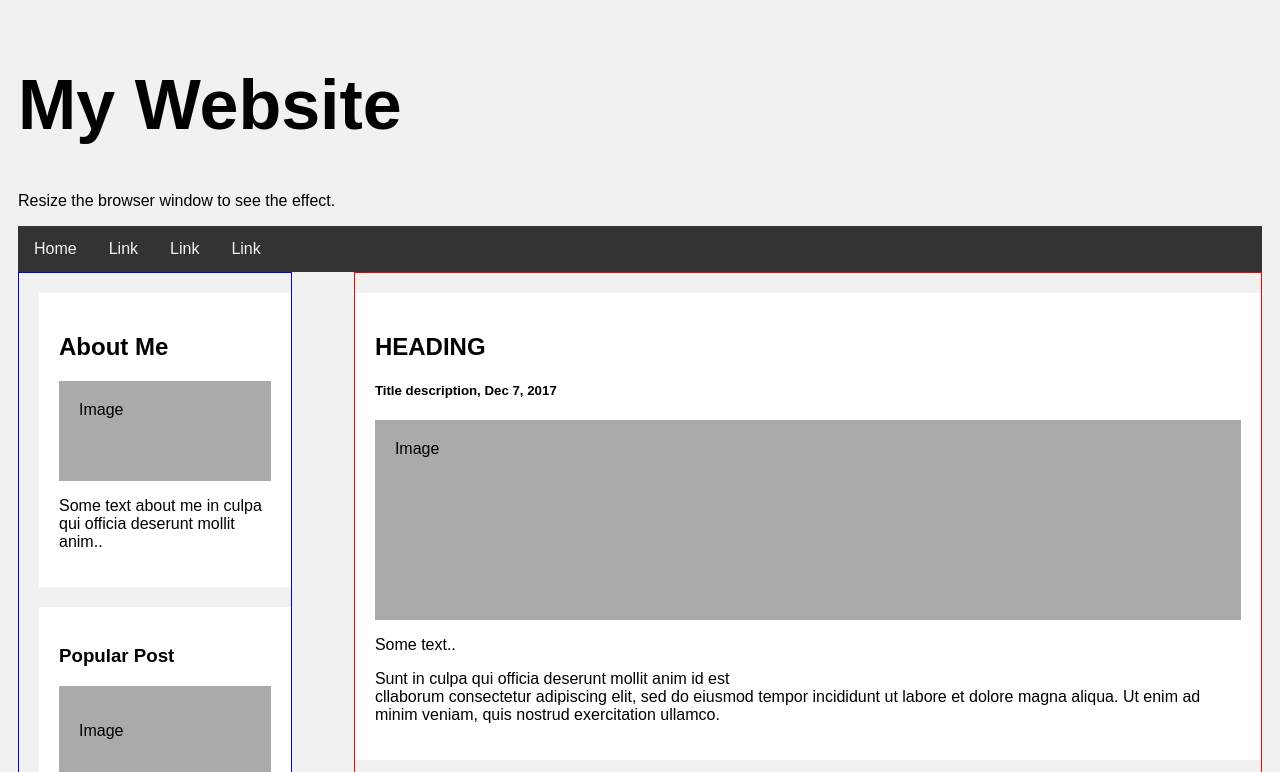
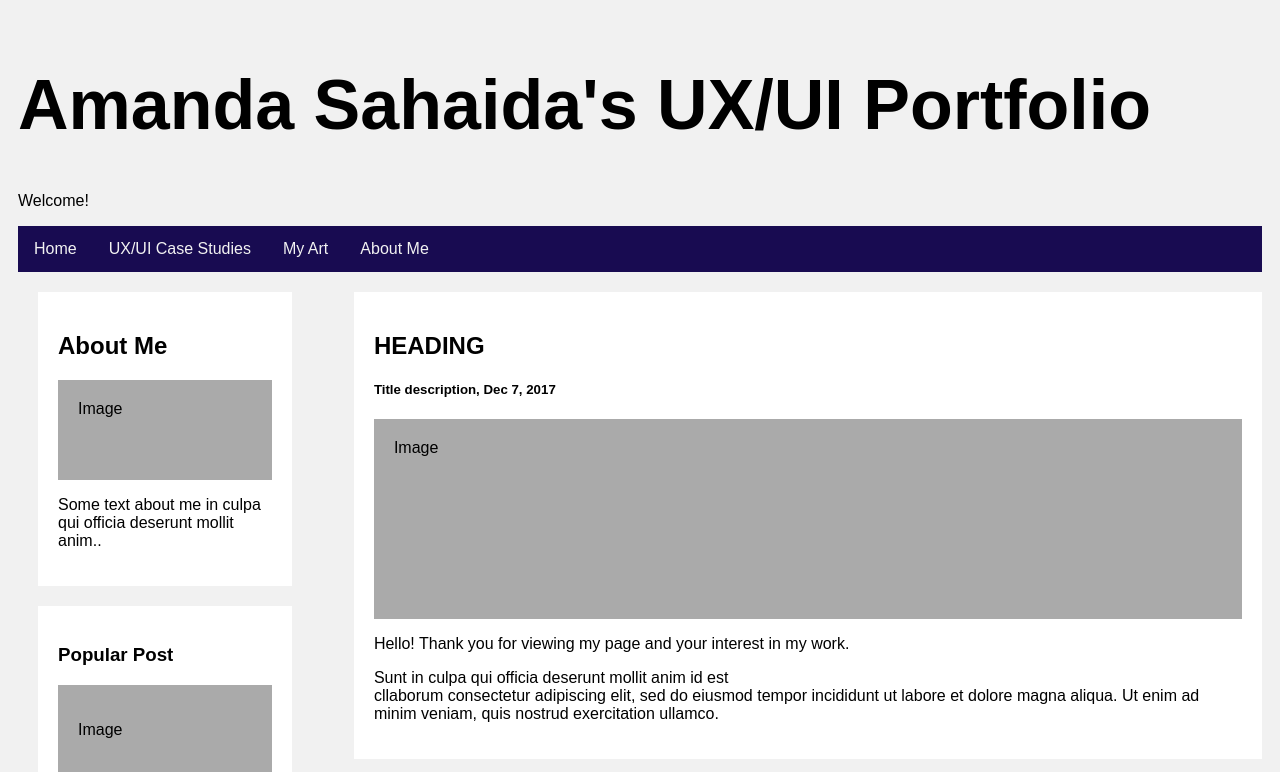
Before and after one commit to asahaida/UX_UI_HW_18, a plain HTML site: page Amanda's/index.html in a window 1280 px wide. Shown: the top 772 px of the page. Drawn offline with Linux system fonts and the light colour scheme.

Commit message:
Update index.html

```diff
--- a/Amanda's/index.html
+++ b/Amanda's/index.html
@@ -31,7 +31,7 @@
     /* Style the top navigation bar */
     .topnav {
       overflow: hidden;
-      background-color: #333;
+      background-color: #180B51;
     }
 
     /* Style the topnav links */
@@ -55,7 +55,7 @@
     .leftcolumn {
       float: right;
       width: 73%;
-      border:1px solid red;
+
     }
 
     /* Right column */
@@ -64,7 +64,7 @@
       width: 22%;
       background-color: #f1f1f1;
       padding-left: 20px;
-      border:1px solid blue;
+
     }
 
     /* Fake image */
@@ -119,15 +119,15 @@
 <body>
 
   <div id="header">
-    <h1>My Website</h1>
-    <p>Resize the browser window to see the effect.</p>
+    <h1>Amanda Sahaida's UX/UI Portfolio</h1>
+    <p>Welcome!</p>
   </div>
 
   <div class="topnav">
     <a href="index.html">Home</a>
-    <a href="#">Link</a>
-    <a href="#">Link</a>
-    <a href="#">Link</a>
+    <a href="#">UX/UI Case Studies</a>
+    <a href="#">My Art</a>
+    <a href="#">About Me</a>
   </div>
 
   <div class="row">
@@ -136,7 +136,7 @@
         <h2> HEADING</h2>
         <h5>Title description, Dec 7, 2017</h5>
         <div class="fakeimg" style="height:200px;">Image</div>
-        <p>Some text..</p>
+        <p>Hello! Thank you for viewing my page and your interest in my work.</p>
         <p>Sunt in culpa qui officia deserunt mollit anim id est <br>cllaborum consectetur adipiscing elit, sed do
           eiusmod
           tempor incididunt ut labore et dolore magna aliqua. Ut enim ad minim veniam, quis nostrud exercitation
```
